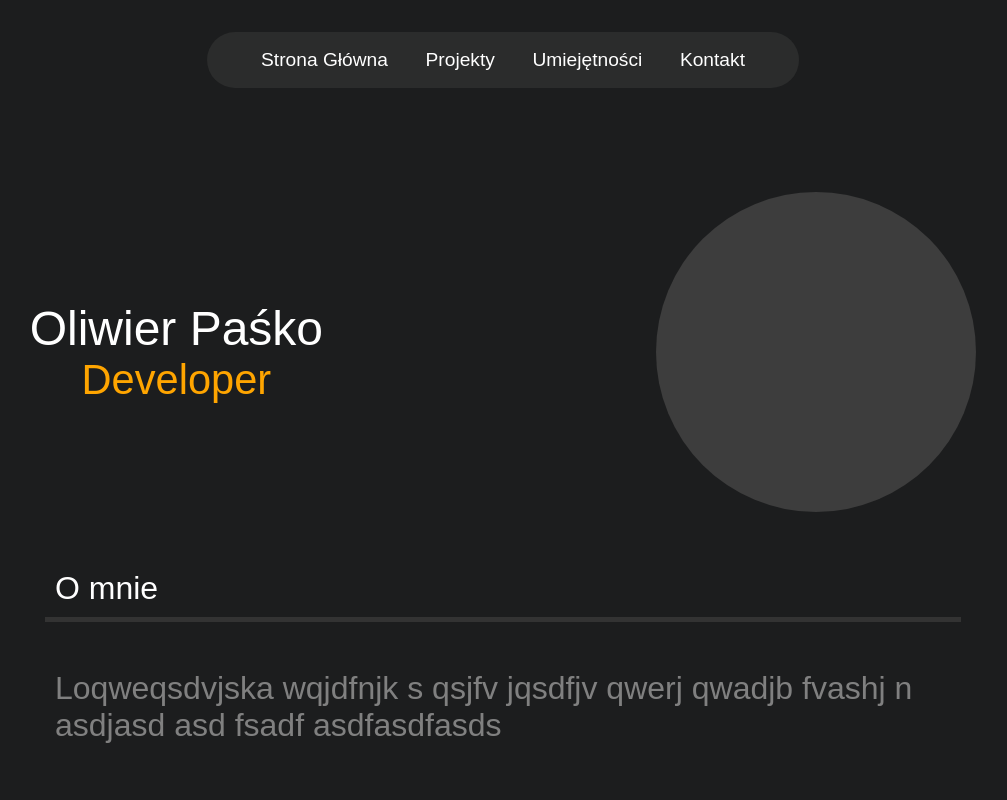
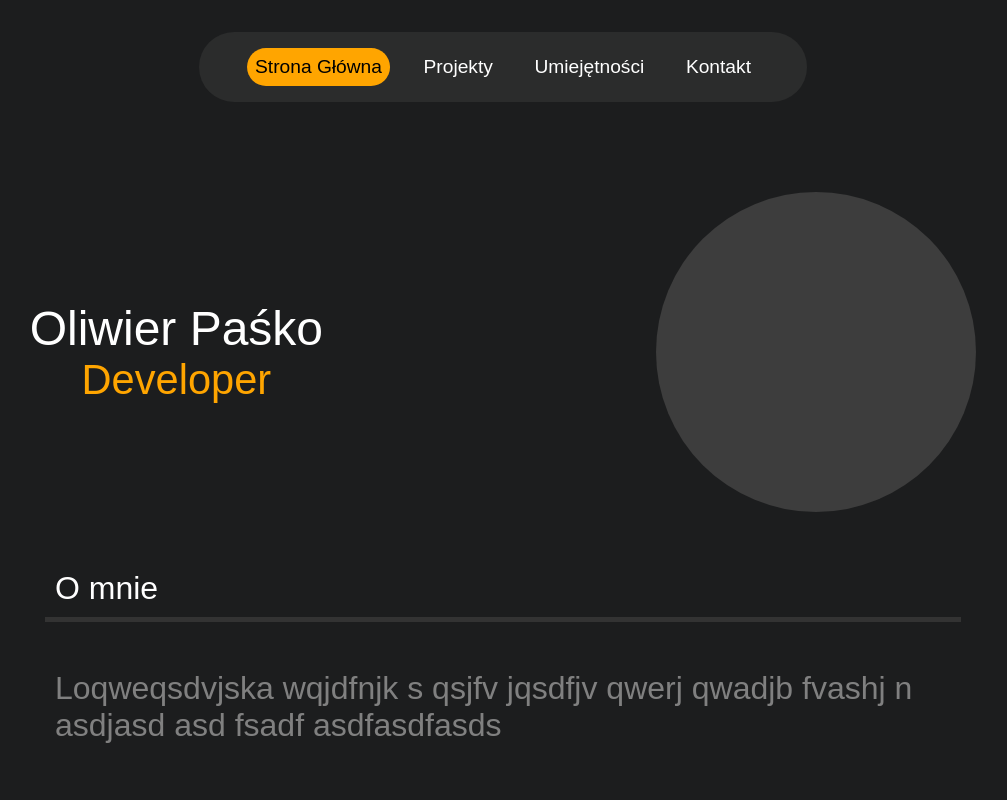
Before and after one commit to Oliwier-P/Worekit.github.io, a React (Vite) app: page / in a window 1280 px wide. Shown: the top 800 px of the page, without its empty margins (137-1144 px from the left). Built offline with nearby package versions, Linux system fonts and the light colour scheme.

Commit message:
clipboard, navbar animation

```diff
--- a/src/App.jsx
+++ b/src/App.jsx
@@ -4,18 +4,56 @@ import { Home } from "./components/Home/Home.jsx";
 import { Projects } from "./components/Projects/Projects.jsx";
 import { Skills } from "./components/Skills/Skills.jsx";
 import { Contact } from "./components/Contact/Contact.jsx";
+import {useEffect, useMemo, useRef, useState} from "react";
 
 export default function App() {
+    const homeRef = useRef(null);
+    const projectsRef = useRef(null);
+    const skillsRef = useRef(null);
+    const contactRef = useRef(null);
+
+    const [active, setActive] = useState("home");
+
+    const sections = useMemo(
+        () => [
+            { id: "home", ref: homeRef },
+            { id: "projects", ref: projectsRef },
+            { id: "skills", ref: skillsRef },
+            { id: "contact", ref: contactRef },
+        ],
+        [homeRef, projectsRef, skillsRef, contactRef]
+    );
+
+
+    useEffect(() => {
+        const observer = new IntersectionObserver(
+            (entries) => {
+                entries.forEach((entry) => {
+                    if (entry.isIntersecting) {
+                        setActive(entry.target.id);
+                    }
+                });
+            },
+            { root: null, rootMargin: "-50% 0px -50% 0px", threshold: 0 }
+        );
+
+        sections.forEach((section) => {
+            if (section.ref.current) {
+                section.ref.current.id = section.id;
+                observer.observe(section.ref.current);
+            }
+        });
+
+        return () => observer.disconnect();
+    }, [sections]);
 
     return (
-    <>
       <div className="app-container">
-          <Navbar />
-          <Home />
-          <Projects />
-          <Skills />
-          <Contact />
+          <Navbar sections={sections} active={active} />
+          <Home innerRef={homeRef} />
+          <Projects innerRef={projectsRef} />
+          <Skills innerRef={skillsRef} />
+          <Contact innerRef={contactRef} />
       </div>
-    </>
   );
 }
--- a/src/assets/icons/React.jsx
+++ b/src/assets/icons/React.jsx
@@ -1,6 +1,5 @@
 export const React = () => {
-    // eslint-disable-next-line react/no-unknown-property
-    return <svg xmlns="http://www.w3.org/2000/svg" xmlns:xlink="http://www.w3.org/1999/xlink" aria-hidden="true"
+    return <svg xmlns="http://www.w3.org/2000/svg" xmlnsXlink="http://www.w3.org/1999/xlink" aria-hidden="true"
                 role="img" className="iconify iconify--logos"
                 preserveAspectRatio="xMidYMid meet" viewBox="0 0 256 228">
         <path fill="#00D8FF"
--- a/src/components/Contact/Contact.jsx
+++ b/src/components/Contact/Contact.jsx
@@ -1,24 +1,52 @@
 import "./Contact.scss"
 import {Icon} from "../../assets/Icon.jsx";
+import {useEffect, useState} from "react";
+import PropTypes from "prop-types";
 
-export const Contact = () => {
-    return <div className="contact">
-        <div className="contact-item">
+export const Contact = ({ innerRef }) => {
+    const [visible, setVisible] = useState(false);
+
+    const copyToClipboard = async (text) => {
+        try {
+            await navigator.clipboard.writeText(text);
+            setVisible(true);
+        } catch (err) {
+            console.error("Nie udało się skopiować: ", err);
+        }
+    };
+
+    useEffect(() => {
+        if (visible) {
+            const timeout = setTimeout(() => setVisible(false), 2000);
+            return () => clearTimeout(timeout);
+        }
+    }, [visible]);
+
+    return <div ref={innerRef}  className="contact">
+        <div className="contact-item" onClick={() => copyToClipboard("oliwierpasko25@gmail.com")}>
             <div className="contact-item__logo"><Icon name="email"/></div>
             <div className="contact-item__text">Email</div>
             <div className="contact-item__data">oliwierpasko25@gmail.com</div>
         </div>
 
-        <div className="contact-item">
+        <div className="contact-item" onClick={() => copyToClipboard("732253341")}>
             <div className="contact-item__logo"><Icon name="phone" /></div>
             <div className="contact-item__text">Telefon</div>
             <div className="contact-item__data">732 253 341</div>
         </div>
 
-        <div className="contact-item">
-            <div className="contact-item__logo"><Icon name="github"/></div>
-            <div className="contact-item__text">GitHub</div>
-            <div className="contact-item__data">Oliwier-P</div>
-        </div>
+        <a className="link" href="https://github.com/Oliwier-P" target="_blank" rel="noopener noreferrer">
+            <div className="contact-item">
+                <div className="contact-item__logo"><Icon name="github"/></div>
+                <div className="contact-item__text">GitHub</div>
+                <div className="contact-item__data">Oliwier-P</div>
+            </div>
+        </a>
+
+        {visible && <div className="clipboard-toast">Skopiowano do schowka!</div>}
     </div>
 }
+
+Contact.propTypes = {
+    innerRef: PropTypes.shape({ current: PropTypes.any }).isRequired,
+};
--- a/src/components/Contact/Contact.scss
+++ b/src/components/Contact/Contact.scss
@@ -3,6 +3,12 @@
   display: flex;
   justify-content: center;
   flex-wrap: wrap;
+  margin-top: 20rem;
+  margin-bottom: 20rem;
+
+  .link {
+    text-decoration: none;
+  }
 
   &-item {
     display: flex;
@@ -12,6 +18,7 @@
     font-family: "Poppins", sans-serif;
     width: 300px;
     margin-bottom: 30px;
+    cursor: pointer;
 
     &__logo {
       width: 150px;
@@ -40,4 +47,33 @@
       color: #747474;
     }
   }
+
+  .clipboard-toast {
+    position: fixed;
+    bottom: 20px;
+    left: 50%;
+    transform: translateX(-50%) translateY(100%);
+    background: #2B2C2C;
+    color: #fff;
+    padding: 12px 20px;
+    border-radius: 8px;
+    box-shadow: 0 2px 10px rgba(0,0,0,0.3);
+    animation: slideUp 0.3s forwards;
+    font-family: "Poppins", sans-serif;
+    font-size: clamp(1rem, 2vw, 1.5rem);
+    display: flex;
+    justify-content: center;
+    align-items: center;
+  }
+
+  @keyframes slideUp {
+    from {
+      transform: translateX(-50%) translateY(100%);
+      opacity: 0;
+    }
+    to {
+      transform: translateX(-50%) translateY(0);
+      opacity: 1;
+    }
+  }
 }
--- a/src/components/Home/Home.jsx
+++ b/src/components/Home/Home.jsx
@@ -1,7 +1,8 @@
 import "./Home.scss"
+import PropTypes from "prop-types";
 
-export const Home = () => {
-    return <div className="home">
+export const Home = ({ innerRef }) => {
+    return <div ref={innerRef} className="home">
         <div className="home__header">
             <div className="home__name">
                 <span>Oliwier Paśko</span>
@@ -16,3 +17,7 @@ export const Home = () => {
         </div>
     </div>
 }
+
+Home.propTypes = {
+    innerRef: PropTypes.shape({ current: PropTypes.any }).isRequired,
+};
--- a/src/components/Navbar/Navbar.jsx
+++ b/src/components/Navbar/Navbar.jsx
@@ -1,10 +1,36 @@
 import "./Navbar.scss"
+import PropTypes from "prop-types";
 
-export const Navbar = () => {
-    return <div className="navbar">
-        <button className="navbar__item">Strona Główna</button>
-        <button className="navbar__item">Projekty</button>
-        <button className="navbar__item">Umiejętności</button>
-        <button className="navbar__item">Kontakt</button>
-    </div>
-}
+export const Navbar = ({ sections, active }) => {
+    const scrollToSection = (ref) => {
+        if (ref && ref.current) {
+            ref.current.scrollIntoView({ behavior: "smooth" });
+        }
+    };
+
+    return (
+        <div className="navbar">
+            {sections.map((section) => (
+                <button
+                    key={section.id}
+                    className={`navbar__item ${active === section.id ? "active" : ""}`}
+                    onClick={() => scrollToSection(section.ref)}
+                >
+                    {section.id === "home" ? "Strona Główna" :
+                        section.id === "projects" ? "Projekty" :
+                            section.id === "skills" ? "Umiejętności" : "Kontakt"}
+                </button>
+            ))}
+        </div>
+    );
+};
+
+Navbar.propTypes = {
+    sections: PropTypes.arrayOf(
+        PropTypes.shape({
+            id: PropTypes.string.isRequired,
+            ref: PropTypes.shape({ current: PropTypes.any })
+        })
+    ).isRequired,
+    active: PropTypes.string.isRequired,
+};
--- a/src/components/Navbar/Navbar.scss
+++ b/src/components/Navbar/Navbar.scss
@@ -16,8 +16,16 @@
     font-family: "Poppins", sans-serif;
     color: #fff;
     border: none;
+    border-radius: 5rem;
+    padding: 0.5rem;
     background: none;
     cursor: pointer;
     text-wrap: nowrap;
+    transition: all 0.2s ease-in-out;
+
+    &.active {
+      color: #000;
+      background-color: #FFA500;
+    }
   }
 }
--- a/src/components/Projects/Projects.jsx
+++ b/src/components/Projects/Projects.jsx
@@ -1,11 +1,16 @@
 import "./Projects.scss"
 import {Project} from "./Project.jsx";
+import PropTypes from "prop-types";
 
-export const Projects = () => {
-    return <div className="projects">
+export const Projects = ({ innerRef }) => {
+    return <div ref={innerRef}  className="projects">
         <Project />
         <Project />
         <Project />
         <Project />
     </div>
 }
+
+Projects.propTypes = {
+    innerRef: PropTypes.shape({ current: PropTypes.any }).isRequired,
+};
--- a/src/components/Skills/Skills.jsx
+++ b/src/components/Skills/Skills.jsx
@@ -1,5 +1,6 @@
 import "./Skills.scss"
 import {SkillsItem} from "./SkillsItem.jsx";
+import PropTypes from "prop-types";
 
 const skillsArray = [
     { name: "React", logo: "react" },
@@ -15,8 +16,8 @@ const skillsArray = [
     { name: "Docker", logo: "docker" },
 ]
 
-export const Skills = () => {
-    return <div className="skills">
+export const Skills = ({ innerRef }) => {
+    return <div ref={innerRef}  className="skills">
         <div className="skills__header">Umiejętności</div>
 
         <div className="skills-list">
@@ -24,3 +25,7 @@ export const Skills = () => {
         </div>
     </div>
 }
+
+Skills.propTypes = {
+    innerRef: PropTypes.shape({ current: PropTypes.any }).isRequired,
+};
```
